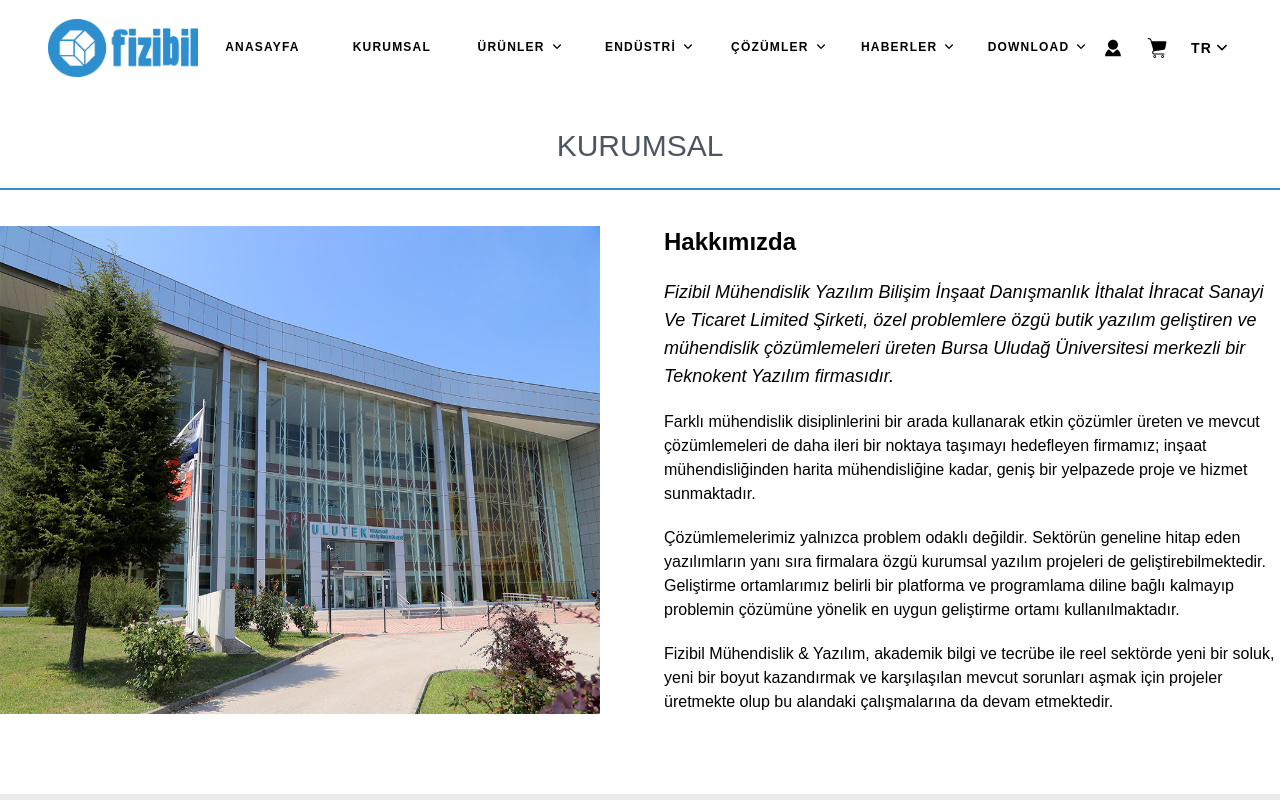
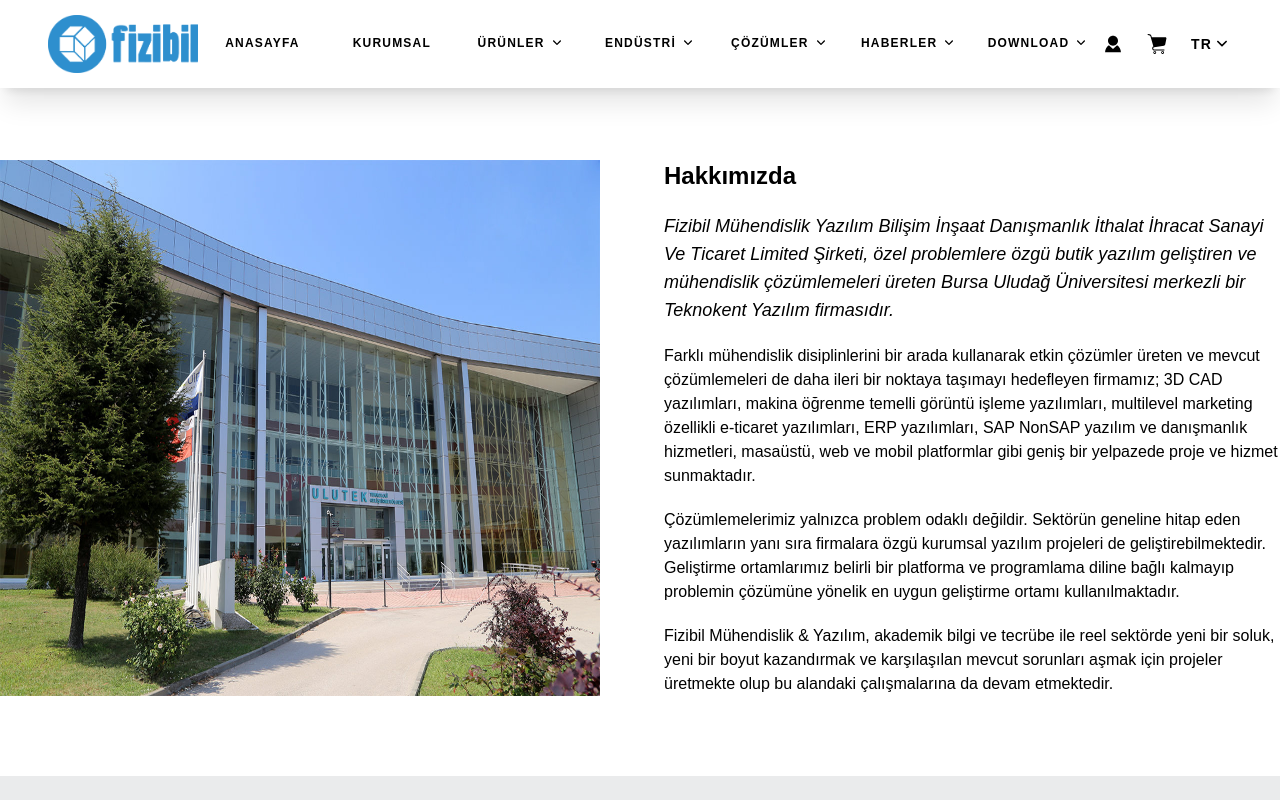
Before and after one commit to suraartut/fizibilweb, a Next.js app: page /kurumsal in a window 1280 px wide. Shown: the top 800 px of the page. Built offline with nearby package versions, Linux system fonts and the light colour scheme.

Commit message:
update: düzeltmeler

```diff
--- a/components/Home/BannerAbout/BannerAbout.js
+++ b/components/Home/BannerAbout/BannerAbout.js
@@ -14,8 +14,11 @@ const BannerAbout = () => {
         <p className={styles.paragraph}>
           Farklı mühendislik disiplinlerini bir arada kullanarak etkin çözümler
           üreten ve mevcut çözümlemeleri de daha ileri bir noktaya taşımayı
-          hedefleyen firmamız; inşaat mühendisliğinden harita mühendisliğine
-          kadar, geniş bir yelpazede proje ve hizmet sunmaktadır.
+          hedefleyen firmamız; 3D CAD yazılımları, makina öğrenme temelli
+          görüntü işleme yazılımları, multilevel marketing özellikli e-ticaret
+          yazılımları, ERP yazılımları, SAP NonSAP yazılım ve danışmanlık
+          hizmetleri, masaüstü, web ve mobil platformlar gibi geniş bir
+          yelpazede proje ve hizmet sunmaktadır.
         </p>
       </div>
       <div className="lg:mt-16">
--- a/components/Home/BannerTop/BannerTop.js
+++ b/components/Home/BannerTop/BannerTop.js
@@ -6,22 +6,22 @@ import { Swiper, SwiperSlide } from "swiper/react";
 
 // Import Swiper styles
 import "swiper/css";
-import "swiper/css/navigation";
+import "swiper/css/pagination";
 
 // import required modules
-import { Autoplay, Navigation } from "swiper/modules";
+import { Autoplay, Pagination } from "swiper/modules";
 
 const BannerTop = () => {
   return (
-    <div className="lg:h-screen h-[45vh] w-full">
+    <div className="lg:h-screen h-[45vh] w-full pt-[88px]">
       <Swiper
-        navigation={true}
         loop={true}
+        pagination={true}
         autoplay={{
           delay: 5000,
           disableOnInteraction: false,
         }}
-        modules={[Navigation, Autoplay]}
+        modules={[Autoplay, Pagination]}
         className="mySwiper"
       >
         <SwiperSlide>
@@ -42,23 +42,7 @@ const BannerTop = () => {
         </SwiperSlide>
         <SwiperSlide>
           <Image
-            src="/assets/Images/hafif-celik-yazilim.png"
-            width={1920}
-            height={950}
-            alt="Slider"
-          />
-        </SwiperSlide>
-        <SwiperSlide>
-          <Image
             src="/assets/Images/sayac-okuma-tablet.png"
-            width={1920}
-            height={950}
-            alt="Slider"
-          />
-        </SwiperSlide>
-        <SwiperSlide>
-          <Image
-            src="/assets/Images/muhen-cografya.png"
             width={1920}
             height={950}
             alt="Slider"
--- a/components/Home/OurWorks/OurWorks.js
+++ b/components/Home/OurWorks/OurWorks.js
@@ -10,7 +10,7 @@ const OurWorks = () => {
       <div className={styles.divs}>
         <div className={styles.textcard}>
           <div className={styles.line}></div>
-          <h3 className="font-bold text-xl">Fizibilin Çalışma Alanları</h3>
+          <h3 className="font-bold text-xl">Çalışma Alanları</h3>
           <p className="lg:mt-6 mt-4">
             Son teknoloji ve bilimsel gelişmelerin ışığında dünya
             standartlarında bilişim alanında yenilikçi çözümler üretiyoruz.
@@ -38,7 +38,7 @@ const OurWorks = () => {
           />
           <figcaption>
             <h3>
-              3 boyutlu <span>Yazılım</span>
+              3D CAD <span>Yazılım</span>
             </h3>
           </figcaption>
         </figure>
--- a/components/Kurumsal/Kurumsal.js
+++ b/components/Kurumsal/Kurumsal.js
@@ -5,7 +5,6 @@ import styles from "./kurumsal.module.css";
 const KurumsalComponent = () => {
   return (
     <div className={styles.kurumsal}>
-      <h1 className={styles.kurumsal_title}>KURUMSAL</h1>
       <div className={styles.about_us_body}>
         <div className="lg:flex gap-16">
           <Image
@@ -26,9 +25,11 @@ const KurumsalComponent = () => {
             <p>
               Farklı mühendislik disiplinlerini bir arada kullanarak etkin
               çözümler üreten ve mevcut çözümlemeleri de daha ileri bir noktaya
-              taşımayı hedefleyen firmamız; inşaat mühendisliğinden harita
-              mühendisliğine kadar, geniş bir yelpazede proje ve hizmet
-              sunmaktadır.
+              taşımayı hedefleyen firmamız; 3D CAD yazılımları, makina öğrenme
+              temelli görüntü işleme yazılımları, multilevel marketing özellikli
+              e-ticaret yazılımları, ERP yazılımları, SAP NonSAP yazılım ve
+              danışmanlık hizmetleri, masaüstü, web ve mobil platformlar gibi
+              geniş bir yelpazede proje ve hizmet sunmaktadır.
             </p>
             <p className="my-5">
               Çözümlemelerimiz yalnızca problem odaklı değildir. Sektörün
--- a/components/Kurumsal/kurumsal.module.css
+++ b/components/Kurumsal/kurumsal.module.css
@@ -3,11 +3,11 @@
 }
 
 .kurumsal_title {
-  @apply lg:container lg:mx-auto mx-5 text-center lg:mb-9 mb-5 lg:text-3xl text-2xl text-gray-600 border-b-2 border-[#2e8fce] lg:pb-6 pb-3;
+  @apply lg:container lg:mx-auto mx-5 text-center lg:mb-9 mb-5  lg:text-3xl text-2xl text-gray-600 border-b-2 border-[#2e8fce] lg:pb-6 pb-3;
 }
 
 .about_us_body {
-  @apply container mx-auto lg:px-0 px-5;
+  @apply container mx-auto lg:px-0 px-5 lg:mt-32 mt-24;
 }
 
 .titles {
--- a/components/Layout/Header.js
+++ b/components/Layout/Header.js
@@ -20,11 +20,7 @@ const Header = () => {
 
   return (
     <header className={styles.wrapper}>
-      <div
-        className={
-          router.asPath == "/" ? styles.wrapper_container : styles.white_navbar
-        }
-      >
+      <div className={styles.wrapper_container}>
         <div className={styles.header_main}>
           <div className="flex lg:hidden relative">
             <div className="flex">
@@ -75,7 +71,7 @@ const Header = () => {
                           height={18}
                           width={16}
                           alt="dropdown"
-                          className="ml-1 text-xs  font-extrabold uppercase tracking-widest"
+                          className="ml-1 text-xs font-extrabold uppercase tracking-widest"
                         />
                       )}
                     </Link>
--- a/components/Layout/layout.module.css
+++ b/components/Layout/layout.module.css
@@ -3,11 +3,7 @@
 }
 
 .wrapper_container {
-  @apply lg:bg-transparent bg-white hover:bg-white transition-all duration-300 ease-in-out w-full h-24 lg:absolute relative z-[100];
-}
-
-.white_navbar {
-  @apply bg-white relative top-0 h-24;
+  @apply bg-white shadow-xl w-full h-[88px] fixed z-[100];
 }
 
 .hamburger {
@@ -19,7 +15,7 @@
 }
 
 .category_menu {
-  @apply text-xs font-extrabold py-10 px-5 uppercase tracking-widest flex justify-center text-center items-center w-full;
+  @apply text-xs font-extrabold py-9 px-5 uppercase tracking-widest flex justify-center text-center items-center w-full;
 }
 
 .account {
--- a/components/Yigma/Yigma.js
+++ b/components/Yigma/Yigma.js
@@ -1,4 +1,5 @@
 import React from "react";
+import Link from "next/link";
 import styles from "./yigma.module.css";
 
 const Yigma = () => {
@@ -13,10 +14,21 @@ const Yigma = () => {
       <div className="w-full lg:container lg:mx-auto mx-5 my-10">
         <div className="mx-32">
           <h2 className="text-center lg:w-1/4 lg:mb-9 mb-5 lg:text-3xl text-2xl text-gray-600 border-b-2 border-[#2e8fce] pb-3">
-            Yığma
+            Yığma Analiz Yazılımı
           </h2>
           <p className="">Açıklama</p>
-          <p>Download Bölümü</p>
+          <p className="text-lg my-3">
+            Fizibil yığma lisanslı dosya için{" "}
+            <span className="text-blue-500">
+              <Link
+                href="/assets/File/fizibil.yigma2018.2511.msi"
+                download="e-ticaret-modules"
+              >
+                tıklayınız
+              </Link>
+            </span>
+            .
+          </p>
         </div>
       </div>
     </div>
--- a/styles/globals.css
+++ b/styles/globals.css
@@ -2,6 +2,17 @@
 @tailwind components;
 @tailwind utilities;
 @import url("https://fonts.googleapis.com/css2?family=Work+Sans:wght@300;400;500;600;700;800;900&display=swap");
+
+* {
+  padding: 0;
+  margin: 0;
+  box-sizing: border-box;
+}
+
+body {
+  font-family: "Work Sans", sans-serif;
+  overflow-x: hidden;
+}
 
 /* Snippets Starts */
 @import url(https://fonts.googleapis.com/css?family=Roboto:100,700;);
@@ -120,17 +131,6 @@
 }
 /* Snippets Ends */
 
-* {
-  padding: 0;
-  margin: 0;
-  box-sizing: border-box;
-}
-
-body {
-  font-family: "Work Sans", sans-serif;
-  overflow-x: hidden;
-}
-
 /* Header Categories Border */
 .catMenu:after {
   display: block;
@@ -152,7 +152,7 @@ body {
 .dropdown {
   display: none;
   position: absolute;
-  top: 98px;
+  top: 88px;
   text-align: start;
   background-color: #fff;
 }
@@ -210,9 +210,14 @@ body {
   align-items: center;
 }
 
-.swiper-button-next,
-.swiper-button-prev {
-  color: rgb(46 143 206) !important;
+.swiper-pagination-bullet-active {
+  background-color: rgb(46 143 206) !important;
+  height: 12px !important;
+  width: 12px !important;
+}
+
+.swiper-pagination-bullet {
+  vertical-align: middle !important;
 }
 
 .swiper-slide img {
```
Also changed, not shown: 1 other file (tests, documents, lock files or other folders).
